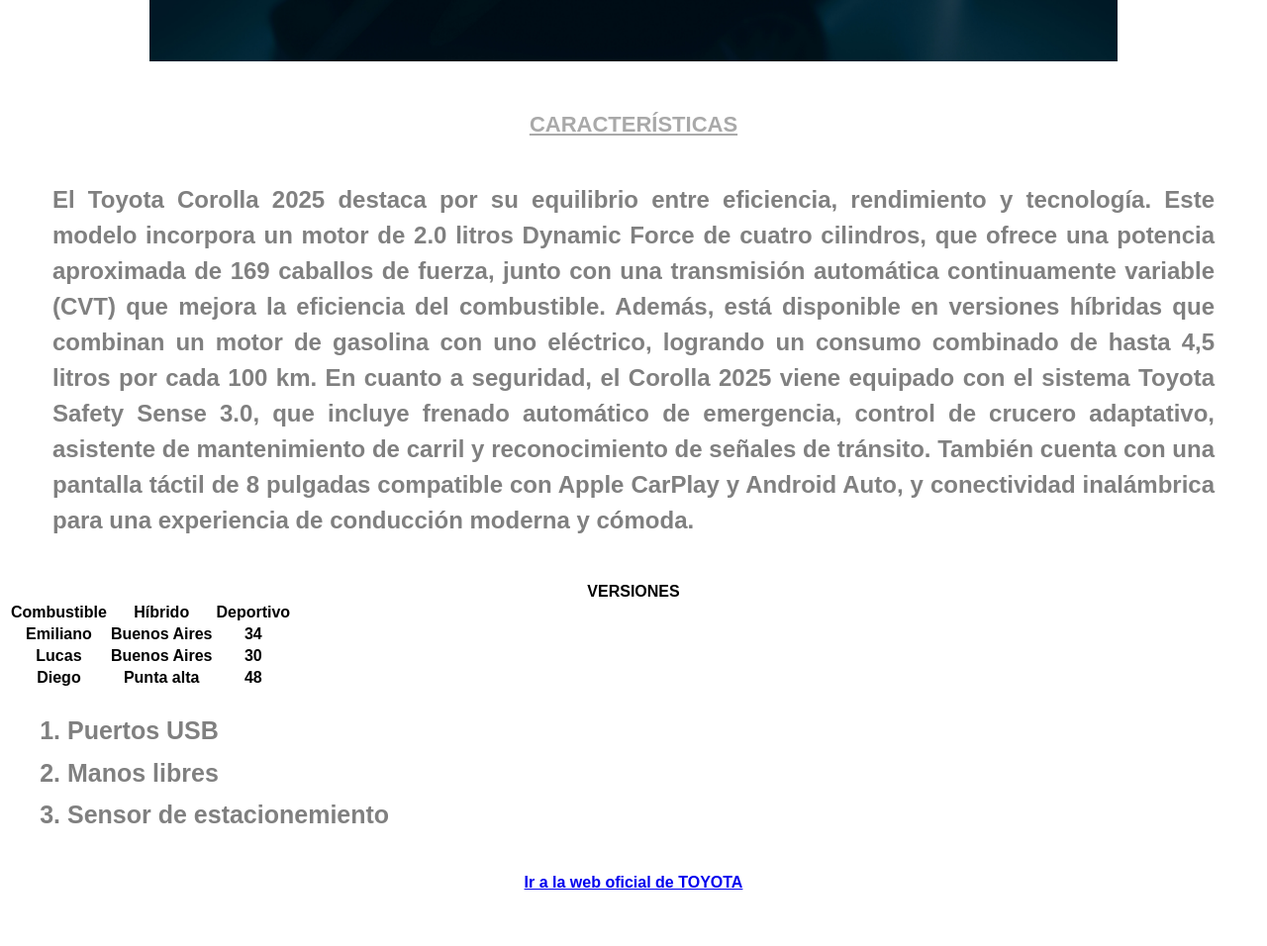
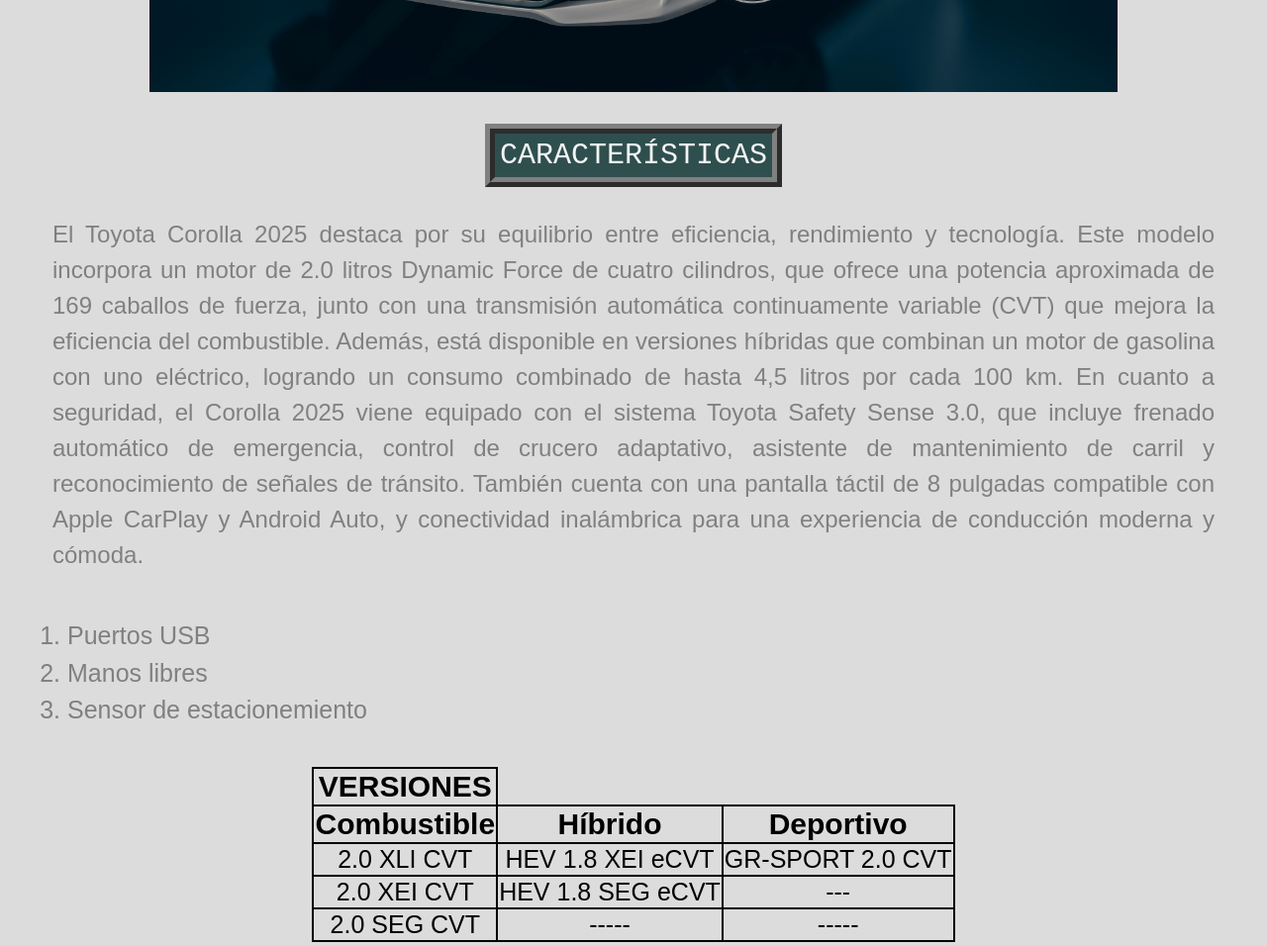
Before and after one commit to emig89/MODULO1-HTML, a plain HTML site: page PAGINA-CONCECIONARIO/index.html in a window 1280 px wide. Shown: the part 720-1676 px from the top of the page at 99% size. Drawn offline with Linux system fonts and the light colour scheme.

Commit message:
Modificacion 10/06

```diff
--- a/PAGINA-CONCECIONARIO/index.html
+++ b/PAGINA-CONCECIONARIO/index.html
@@ -16,7 +16,7 @@
   <!-- PRIMERAS PRUEBAS -->
   <body>
     <header>
-      <h1>Venta de Autos</h1>
+           <h1>AUTOCAR - VENTA DE AUTOS</h1>
       <!-- "h1" etiqueta dedicada a encabezados tener 1 por cada html que creo-->
     </header>
 
@@ -25,13 +25,14 @@
 
       <section>
         <!-- TOYOTA COROLLA -->
-        <h2 class="auto">Toyota Corolla 2025 - <strong><span style="color: red">a partir de $32.121.000 </span></h2>
 
+        <a class="auto">Toyota Corolla 2025 - <span style="color: red">a partir de $32.121.000 </span></a>
+        <br><br>
 
-        <img src="imag/corolla1.jpeg" weidht="550" height="550"/>
+        <img src="imag/corolla1.jpeg" weidht="550" height="550" style="margin: 25px;"/>
         <br/><br/>
 
-        <h4>CARACTERÍSTICAS</h4>
+        <a class="carac">CARACTERÍSTICAS</a>
         <!--Alternativa a los <h*> para utilizar en filedset-->
         <p class="cont">El Toyota Corolla 2025 destaca por su equilibrio entre eficiencia,
           rendimiento y tecnología. Este modelo incorpora un motor de 2.0 litros
@@ -47,12 +48,20 @@
           También cuenta con una pantalla táctil de 8 pulgadas compatible con
           Apple CarPlay y Android Auto, y conectividad inalámbrica para una
           experiencia de conducción moderna y cómoda.
+
         </p>
 
-        <thead style="font-size: 100px;"> <!-- Encabezado de tabla-->
-          VERSIONES
-        </thead>
-    <table class="tabla"> <!-- Contenedoras de la tabla-->
+          <ol>
+            <!-- <ol>Lista ordenada / si uso <ul> es para hacer lista sin orden-->
+              <li>Puertos USB</li>
+              <!--etiqueta de los item de la lista-->
+              <li>Manos libres</li>
+              <li>Sensor de estacionemiento</li>
+            </ol>
+            <br/>
+
+            <table> <!-- Contenedoras de la tabla-->
+              <th>VERSIONES</th>
               <tr>
             <!-- </th>  Los encabezados-->
                 <th>Combustible</th>
@@ -61,29 +70,21 @@
             </tr>
 
             <tr> <!-- Definee una fila-->
-            <td>Emiliano</td> <!-- Las celdas -->
-            <td>Buenos Aires</td>
-            <td>34</td>
+                <td>2.0 XLI CVT</td> <!-- Las celdas -->
+                <td>HEV 1.8 XEI eCVT</td>
+                <td>GR-SPORT 2.0 CVT</td>
         </tr>
-            <td>Lucas</td> <!-- Las celdas -->
-            <td>Buenos Aires</td>
-            <td>30</td>
+                <td>2.0 XEI CVT</td> <!-- Las celdas -->
+                <td>HEV 1.8 SEG eCVT</td>
+                <td>---</td>
             </tr>
 
             <tr>
-            <td>Diego</td> <!-- Las celdas -->
-            <td>Punta alta</td>
-            <td>48</td>
+                <td>2.0 SEG CVT</td> <!-- Las celdas -->
+                <td>-----</td>
+                <td>-----</td>
             </tr>
-    </table>
-        <ol>
-          <!-- <ol>Lista ordenada / si uso <ul> es para hacer lista sin orden-->
-          <li>Puertos USB</li>
-          <!--etiqueta de los item de la lista-->
-          <li>Manos libres</li>
-          <li>Sensor de estacionemiento</li>
-        </ol>
-        <br/>
+        </table><br><br><br>
 
         <a class="webs" target="_blank" href="https://www.toyota.com.ar/modelos/corolla"> Ir a la web oficial de TOYOTA </a>
         <br/><br/>
@@ -96,17 +97,17 @@
         <!--VIDEOS-->
         <strong><h5 style="color: black; font-family: Arial, Helvetica, sans-serif; font-size: 30px;">Referencia modelo XCI:</h5></strong>
         <video src="imag/corolla.mp4" controls width="400"></video>
-      </section>
+      </section><br><br>
 
       <section>
         <!-- HONDA CIVIC -->
         <br/>
-        <h2 class="auto">Honda Civic Híbrido 2025 -<strong><span style="color: red"> $32,000 </span></strong></h2>
+        <a class="auto">Honda Civic Híbrido 2025 -<strong><span style="color: red"> $32,000 </span></strong></a>
 
-        <img src="https://autos.honda.com.ar/uploads/modelos/30/images/sliders/img_web_civic_hybrid_disenoexterior.jpg" weidht="400" height="400"/>
+        <img src="https://autos.honda.com.ar/uploads/modelos/30/images/sliders/img_web_civic_hybrid_disenoexterior.jpg" weidht="400" height="400" style="margin: 40px;"/>
           <br/>
 
-         <h4>CARACTERÍSTICAS</h4>
+        <a class="carac">CARACTERÍSTICAS</a>
         <p class="cont"> El Honda Civic Híbrido 2025 refleja un diseño orientado a la
           eficiencia y la tecnología avanzada. Este modelo combina un motor de
           gasolina de 2.0 litros de ciclo Atkinson con dos motores eléctricos,
--- a/PAGINA-CONCECIONARIO/style.css
+++ b/PAGINA-CONCECIONARIO/style.css
@@ -23,59 +23,90 @@ text-transform: uppercase (siempre estan en may) y capitalize (primera en may)
   box-sizing: border-box\\\\\\\\
 }*/
 
-
-h1{
-  font-family:'Segoe UI', Tahoma, Geneva, Verdana, sans-serif;
-  font-size: 60px;
-  text-decoration: underline;
-
-
-}
-
 body {
   font-family: Arial, Helvetica, sans-serif;
   color: black;
-  /*background: #34687d;
-  background: linear-gradient(90deg, rgba(52, 104, 125, 1) 0%, rgba(36, 54, 64, 1) 60%);*/
+  background-color: gainsboro;
   text-align: center;
   }
 
+h1{
+  font-family:Impact, Haettenschweiler, 'Arial Narrow Bold', sans-serif;
+  font-size: 60px;
+  text-align: center;
+  /* text-decoration: underline; subrayado */
+  border-style: solid;
+  border-width: 10px;
+  border-radius: 5px;
+  width:auto;
+  background-color: darkcyan;
+}
+
   .auto{
-    color: white;
-
-  }
-
-  h2{
-    font-family: Arial, Helvetica, sans-serif;
+    font-family: monospace;
     font-size: 25px;
-    text-align:center;
-    /*margin: 60px;*/
+    color: whitesmoke;
+    text-align: center;
+    width: fit-content;
     border-style: outset;
+    border-color: black;
     border-radius: 5px;
     border-width: 10px;
     background-color:darkslategrey;
+    padding: 10px;
+    margin: 40px;
+
 
   }
 
   /* titulo caracteristicas */
-h4 {
-  text-decoration: underline;
-  font-size: 22px;
-  color: darkgrey;
+.carac {
+  font-family: monospace;
+  font-size: 30px;
+  width:fit-content;
+  border:grey 10px  ridge;
+  border-width: 10px;
+  background-color: darkslategray;
+  padding: 5px;
+  margin: 30px;
+  color: whitesmoke;
 }
 
   .cont{
     text-align: justify;
-    margin: 45px;
     line-height: 1.5;
     font-size: 1.5em; /* Relativo al tamaño de fuente del elemento padre ! REM es relativo al tamaño de la fuente del elemento raíz */
     color: grey;
+    margin: 45px;
   }
+
+
+
+  table{
+
+    border-collapse: collapse; /* Une los bordes */
+       border-spacing: 10px;
+       margin: auto;
+  }
+
+  th{
+    font-size: 30px;
+    border: 2px solid;
+  }
+
+  td{
+    font-size: 25px;
+    border-collapse: collapse;
+    border: 2px solid;
+
+
+  }
+
 
 ol {
   text-align: justify;
   font-size: 25px;
-  line-height: 1.7;
+  line-height: 1.5;
   margin: 20px;
   color: grey;
 }
@@ -93,8 +124,14 @@ ol {
 }
 
 
-webs{
-  font-family:'Gill Sans', 'Gill Sans MT', Calibri, 'Trebuchet MS', sans-serif
+.webs{
+  font-family:'Gill Sans', 'Gill Sans MT', Calibri, 'Trebuchet MS', sans-serif;
+  font-size: 25px;
+  color: whitesmoke;
+  border: gray 6px solid;
+  border-radius: 15px;
+  padding: 8px;
+  background-color:black;
 
 
 }
```
Lines whose indentation alone changed are shown as unchanged.
